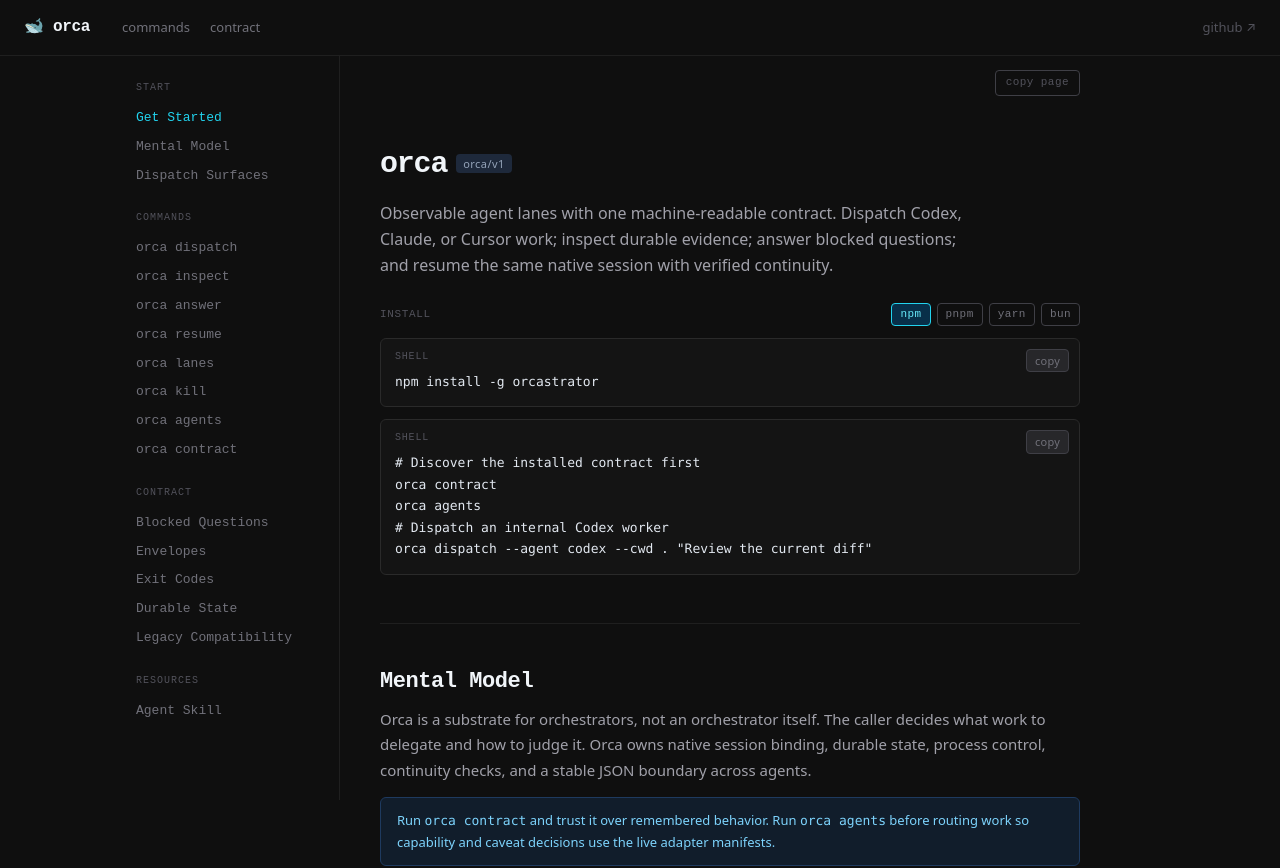
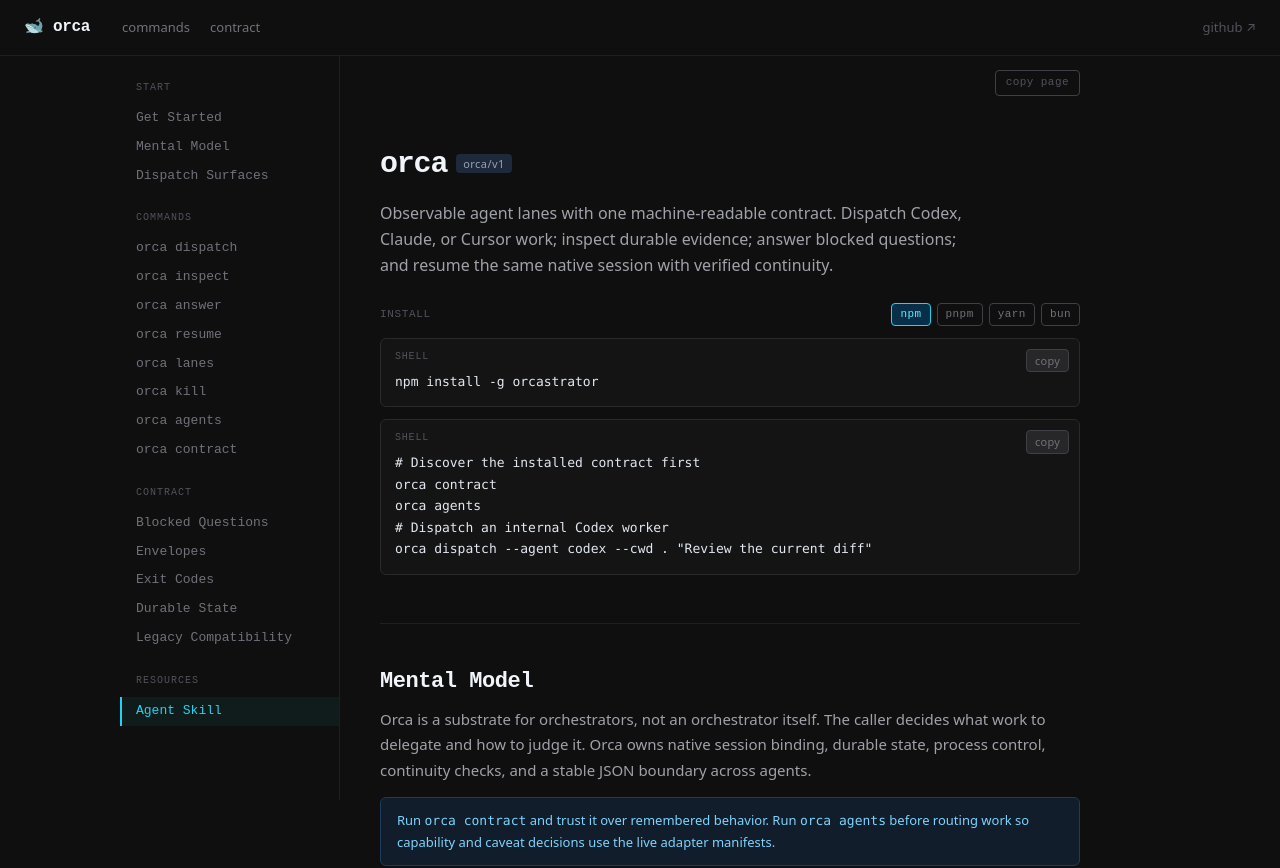
Before and after one commit to ratley/orca-web, a Next.js app: page / in a window 1280 px wide. Shown: the top 868 px of the page. Built offline with nearby package versions, Linux system fonts and the light colour scheme.

Commit message:
fix: sync docs sidebar with scroll position

```diff
--- /dev/null
+++ b/app/components/DocsSidebar.tsx
@@ -0,0 +1,78 @@
+"use client";
+
+import { type ReactElement, useEffect, useMemo, useState } from "react";
+
+import { getActiveSectionId, type SectionPosition } from "../lib/docsNavigation";
+
+export interface DocsNavGroup {
+  label: string;
+  items: Array<{ id: string; label: string }>;
+}
+
+interface DocsSidebarProps {
+  groups: DocsNavGroup[];
+}
+
+export function DocsSidebar({ groups }: DocsSidebarProps): ReactElement {
+  const sectionIds = useMemo(() => groups.flatMap((group) => group.items.map((item) => item.id)), [groups]);
+  const [activeId, setActiveId] = useState(sectionIds[0] ?? "");
+
+  useEffect(() => {
+    let frameId: number | null = null;
+
+    function updateActiveSection(): void {
+      frameId = null;
+
+      const sections = sectionIds.flatMap<SectionPosition>((id) => {
+        const element = document.getElementById(id);
+        return element ? [{ id, top: element.getBoundingClientRect().top }] : [];
+      });
+      const scrollPaddingTop = Number.parseFloat(getComputedStyle(document.documentElement).scrollPaddingTop) || 0;
+      const atPageEnd = Math.ceil(window.scrollY + window.innerHeight) >= document.documentElement.scrollHeight - 1;
+      const nextActiveId = getActiveSectionId(sections, scrollPaddingTop + 1, atPageEnd);
+
+      setActiveId(nextActiveId);
+    }
+
+    function requestUpdate(): void {
+      if (frameId === null) frameId = window.requestAnimationFrame(updateActiveSection);
+    }
+
+    updateActiveSection();
+    window.addEventListener("scroll", requestUpdate, { passive: true });
+    window.addEventListener("resize", requestUpdate);
+    window.addEventListener("hashchange", requestUpdate);
+
+    return () => {
+      if (frameId !== null) window.cancelAnimationFrame(frameId);
+      window.removeEventListener("scroll", requestUpdate);
+      window.removeEventListener("resize", requestUpdate);
+      window.removeEventListener("hashchange", requestUpdate);
+    };
+  }, [sectionIds]);
+
+  return (
+    <nav className="docs-sidebar" aria-label="Documentation sections">
+      {groups.map((group) => (
+        <div key={group.label} className="docs-sidebar-group">
+          <div className="docs-sidebar-label">{group.label}</div>
+          {group.items.map((item) => {
+            const isActive = item.id === activeId;
+
+            return (
+              <a
+                key={item.id}
+                href={`#${item.id}`}
+                className="docs-sidebar-link"
+                aria-current={isActive ? "location" : undefined}
+                onClick={() => setActiveId(item.id)}
+              >
+                {item.label}
+              </a>
+            );
+          })}
+        </div>
+      ))}
+    </nav>
+  );
+}
--- a/app/globals.css
+++ b/app/globals.css
@@ -116,6 +116,43 @@
   border-right: 1px solid #1f1f1f;
 }
 
+.docs-sidebar-group {
+  margin-bottom: 20px;
+}
+
+.docs-sidebar-label {
+  padding-left: 16px;
+  margin-bottom: 8px;
+  color: #52525b;
+  font-family: ui-monospace, monospace;
+  font-size: 10px;
+  letter-spacing: 0.1em;
+  text-transform: uppercase;
+}
+
+.docs-sidebar-link {
+  display: block;
+  padding: 4px 16px;
+  color: #71717a;
+  font-family: ui-monospace, monospace;
+  font-size: 13px;
+  text-decoration: none;
+  transition:
+    color 120ms ease,
+    background-color 120ms ease,
+    box-shadow 120ms ease;
+}
+
+.docs-sidebar-link:hover {
+  color: #a1a1aa;
+}
+
+.docs-sidebar-link[aria-current="location"] {
+  color: var(--accent);
+  background: rgb(34 211 238 / 6%);
+  box-shadow: inset 2px 0 0 var(--accent);
+}
+
 .docs-main {
   flex: 1;
   min-width: 0;
--- /dev/null
+++ b/app/lib/docsNavigation.ts
@@ -0,0 +1,18 @@
+export interface SectionPosition {
+  id: string;
+  top: number;
+}
+
+export function getActiveSectionId(sections: SectionPosition[], anchorY: number, atPageEnd = false): string {
+  if (sections.length === 0) return "";
+  if (atPageEnd) return sections[sections.length - 1].id;
+
+  let activeId = sections[0].id;
+
+  for (const section of sections) {
+    if (section.top > anchorY) break;
+    activeId = section.id;
+  }
+
+  return activeId;
+}
--- a/app/page.tsx
+++ b/app/page.tsx
@@ -1,19 +1,14 @@
 import { AgentSkillCard } from "./components/AgentSkillCard";
 import { CodeBlock } from "./components/CodeBlock";
+import { DocsSidebar, type DocsNavGroup } from "./components/DocsSidebar";
 import { InstallCommandSwitcher } from "./components/InstallCommandSwitcher";
 import { PageCopyButton } from "./components/PageCopyButton";
 
-interface NavItem {
-  id: string;
-  label: string;
-  accent?: boolean;
-}
-
-const NAV_GROUPS: Array<{ label: string; items: NavItem[] }> = [
+const NAV_GROUPS: DocsNavGroup[] = [
   {
     label: "Start",
     items: [
-      { id: "get-started", label: "Get Started", accent: true },
+      { id: "get-started", label: "Get Started" },
       { id: "mental-model", label: "Mental Model" },
       { id: "surfaces", label: "Dispatch Surfaces" },
     ],
@@ -176,46 +171,6 @@
   );
 }
 
-function Sidebar() {
-  return (
-    <nav className="docs-sidebar">
-      {NAV_GROUPS.map((group) => (
-        <div key={group.label} style={{ marginBottom: "20px" }}>
-          <div
-            style={{
-              fontSize: "10px",
-              fontFamily: "ui-monospace, monospace",
-              letterSpacing: "0.1em",
-              textTransform: "uppercase",
-              color: "#52525b",
-              marginBottom: "8px",
-              paddingLeft: "16px",
-            }}
-          >
-            {group.label}
-          </div>
-          {group.items.map((item) => (
-            <a
-              key={item.id}
-              href={`#${item.id}`}
-              style={{
-                display: "block",
-                padding: "4px 16px",
-                fontSize: "13px",
-                color: item.accent ? "#22d3ee" : "#71717a",
-                textDecoration: "none",
-                fontFamily: "ui-monospace, monospace",
-              }}
-            >
-              {item.label}
-            </a>
-          ))}
-        </div>
-      ))}
-    </nav>
-  );
-}
-
 export default function Home() {
   return (
     <>
@@ -248,7 +203,7 @@
       </header>
 
       <div className="docs-shell">
-        <Sidebar />
+        <DocsSidebar groups={NAV_GROUPS} />
 
         <main className="docs-main">
           <PageCopyButton />
```
Also changed, not shown: 1 other file (tests, documents, lock files or other folders).
